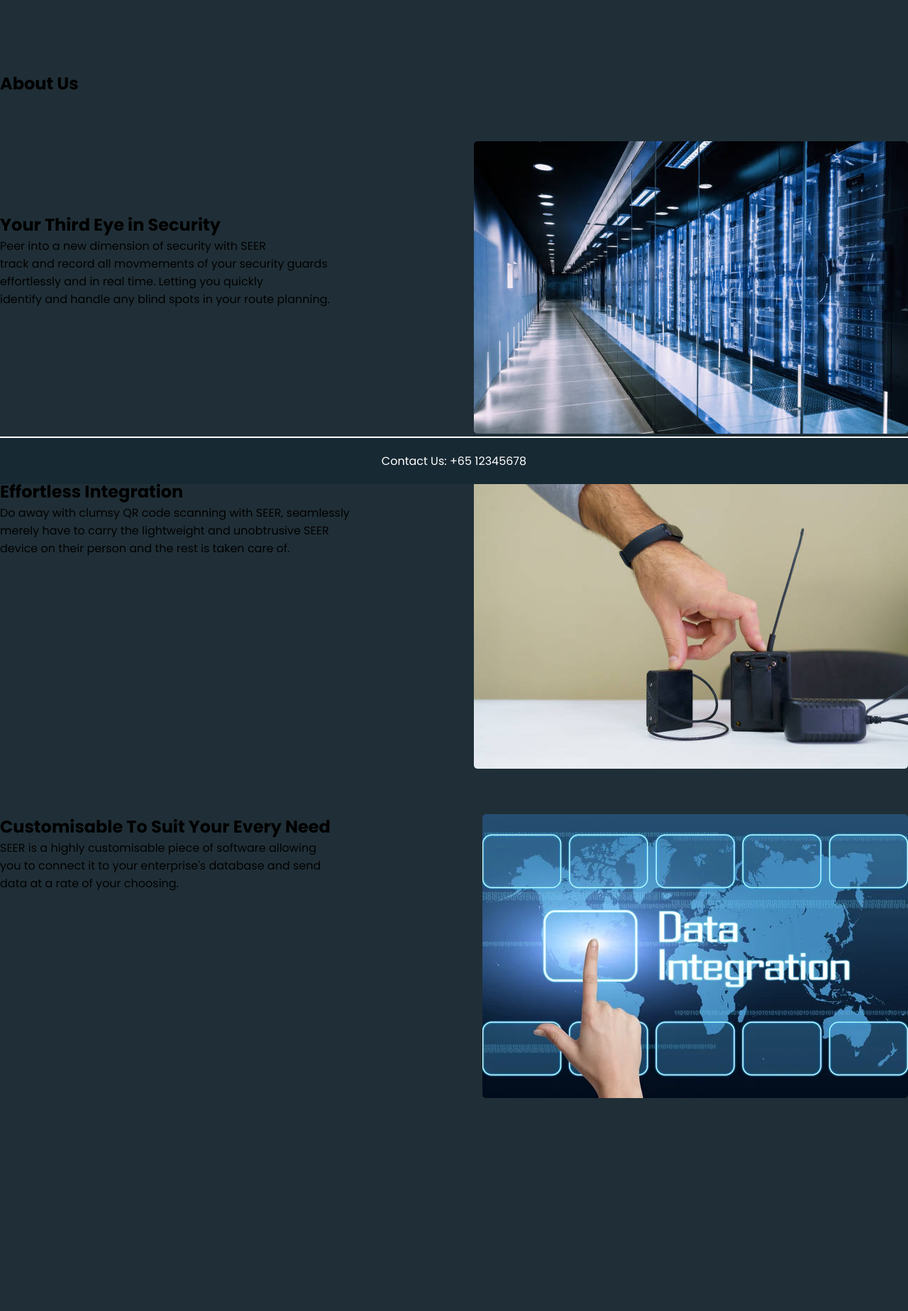
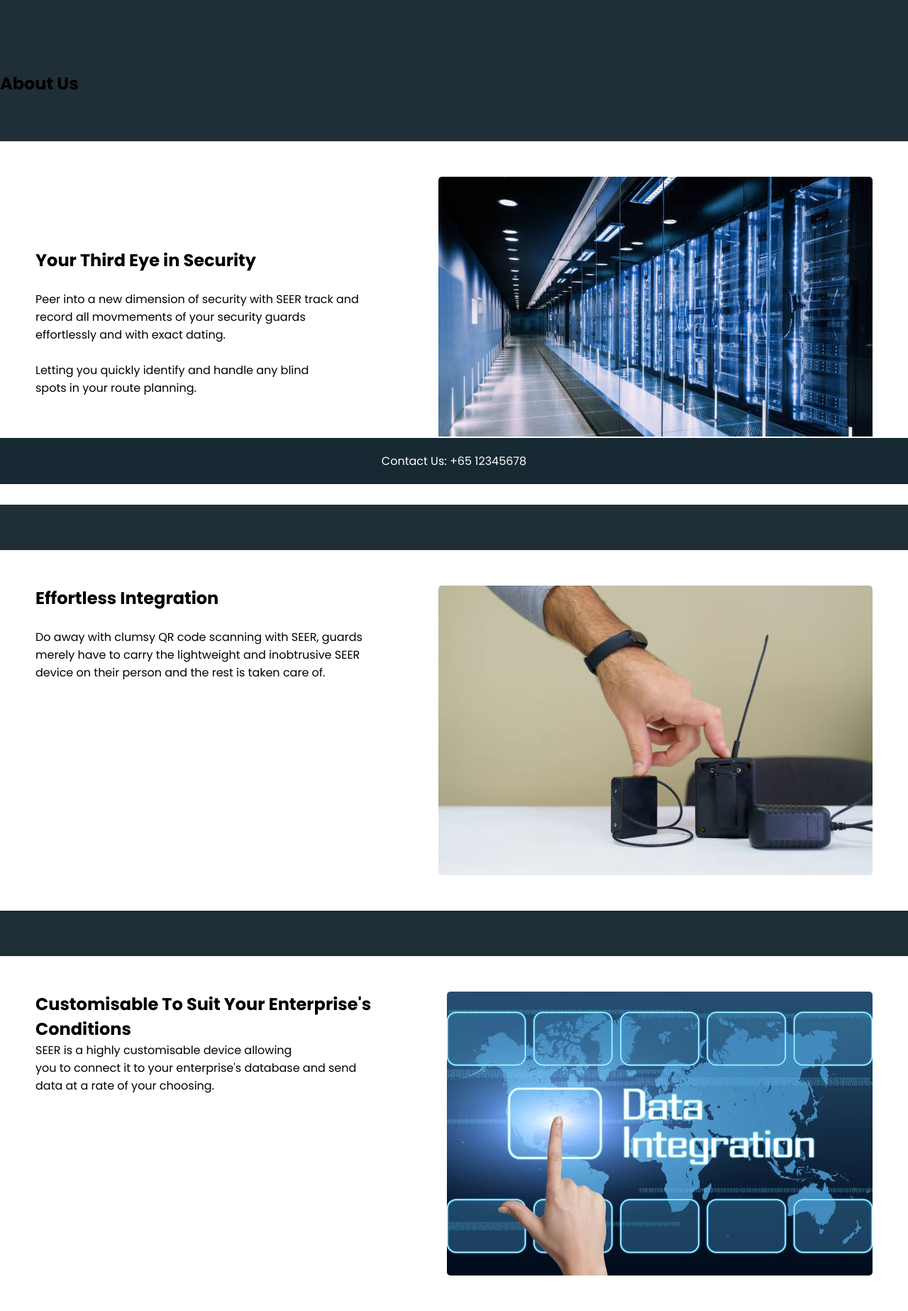
Before and after one commit to Lim-Jiaxian/SEER_GPS_Tracker, a PHP site: page /about.html in a window 1280 px wide. Shown: the part 118-1965 px from the top of the page at 71% size. Before the commit the page ends 1665 px from the top, so only its background shows below. Run offline with PHP 8.4, Linux system fonts and the light colour scheme.

Commit message:
About + Index Page UI update

```diff
--- a/about.html
+++ b/about.html
@@ -33,10 +33,13 @@
           <div class="row">
               <div class="about">
                 <h1>Your Third Eye in Security</h1>
-                <p> Peer into a new dimension of security with SEER <br>
-                    track and record all movmements of your security guards <br>
-                    effortlessly and in real time. Letting you quickly <br>
-                    identify and handle any blind spots in your route planning. <br>
+                <br>
+                <p> Peer into a new dimension of security with SEER track
+                    and record all movmements of your security guards
+                    effortlessly and with exact dating.
+                    <br><br>
+                    Letting you quickly identify and handle any blind <br>
+                    spots in your route planning. <br>
                 </p>
               </div>
               <div class="about">
@@ -50,10 +53,11 @@
           <div class="row">
             <div class="about">
               <h1>Effortless Integration </h1>
+              <br>
               <p>
-                Do away with clumsy QR code scanning with SEER, seamlessly <br>
-                merely have to carry the lightweight and unobtrusive SEER <br>
-                device on their person and the rest is taken care of. <br>
+                Do away with clumsy QR code scanning with SEER, guards
+                merely have to carry the lightweight and inobtrusive SEER
+                device on their person and the rest is taken care of.
               </p>
             </div>
             <div class="about">
@@ -66,9 +70,9 @@
         <section>
           <div class="row">
             <div class="about">
-              <h1>Customisable To Suit Your Every Need</h1>
+              <h1>Customisable To Suit Your Enterprise's Conditions</h1>
                 <p>
-                  SEER is a highly customisable piece of software allowing <br>
+                  SEER is a highly customisable device allowing <br>
                   you to connect it to your enterprise's database and send <br>
                   data at a rate of your choosing. <br>
                 </p>
--- a/css/styles.css
+++ b/css/styles.css
@@ -248,13 +248,25 @@ select:focus{
     width: 100%;
     text-align: center;
     color: #FFC92F;
+
 }
+
+.about {
+    color: black;
+    background-color: white;
+    padding: 50px 0;
+    padding-right: 50px;
+    padding-left: 50px;
+}
+
+
+
 .sub-header h1{
     margin-top: 100px;
 }
 
 .about-us{
-    width: 80%;
+    width: 90%;
     margin: auto;
     padding-top: 80px;
     padding-bottom: 50px;
```
Also changed, not shown: index.html (+8 -4 lines).
